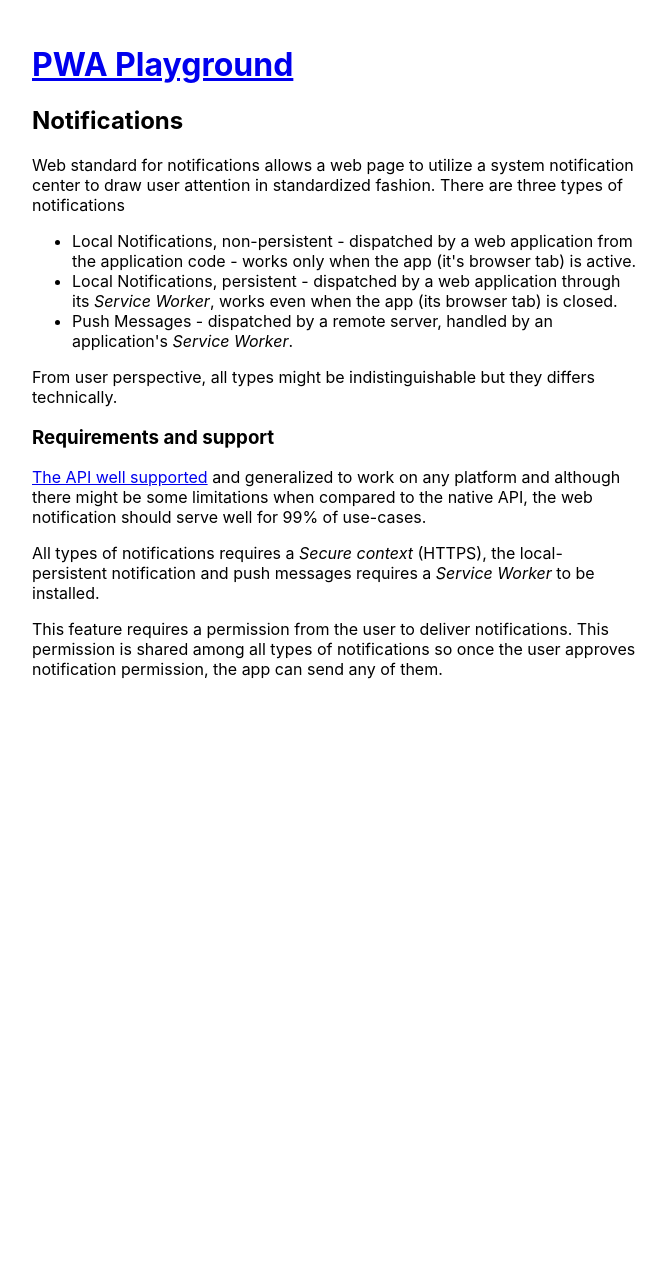
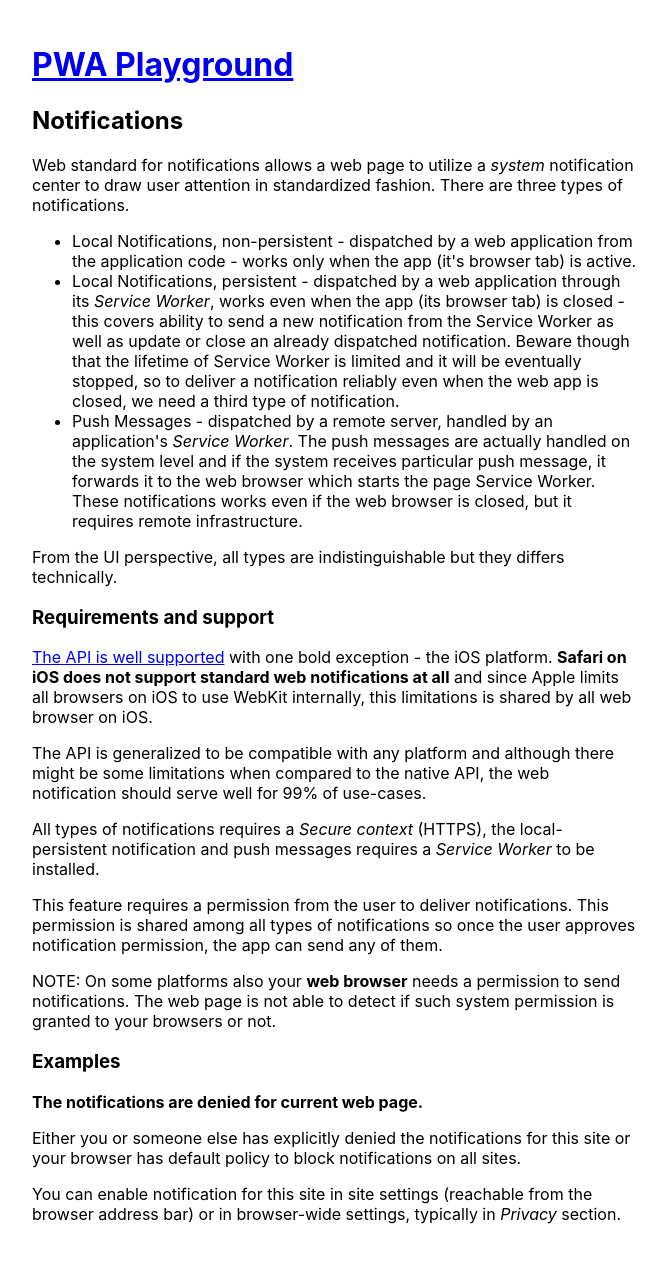
Before and after one commit to czabaj/pwa-playground, a Next.js app: page /notifications in a window 1280 px wide. Shown: the whole page, without its empty margins (0-666 px from the left). Before the commit the page ends 800 px from the top, so only its background shows below. Built offline with nearby package versions, Linux system fonts and the light colour scheme; what @googlemaps/react-wrapper would draw is missing.

Commit message:
feat(notifications): improve docs, handle unsupported platform

```diff
--- a/hook/useNotifications.ts
+++ b/hook/useNotifications.ts
@@ -6,13 +6,33 @@ export const notificationsDeniedAlert = () =>
   );
 
 const notificationNotGrantedError = () => {
-  console.error(`The app misses a permission for sending notifications`);
+  throw new Error(`The app misses a permission for sending notifications`);
 };
 
-export const useNotifications = () => {
-  const [permission, setPermission] = React.useState<NotificationPermission>(
-    Notification.permission
-  );
+const notificationUnsupportedError = () => {
+  throw new Error(`The Notification API is not supported in this browser`);
+};
+
+export type NotificationPermissionEnhanced =
+  | NotificationPermission
+  | `unsupported`;
+
+export const useNotifications: () => {
+  permission: NotificationPermissionEnhanced;
+  requestPermission: () => Promise<NotificationPermission>;
+  sendNotification: () => void;
+  sendPersistentNotification: () => Promise<void>;
+} =
+  typeof Notification === `undefined`
+    ? () => ({
+        permission: `unsupported`,
+        requestPermission: notificationUnsupportedError as any,
+        sendNotification: notificationUnsupportedError as any,
+        sendPersistentNotification: notificationUnsupportedError as any,
+      })
+    : () => {
+        const [permission, setPermission] =
+          React.useState<NotificationPermission>(Notification.permission);
         const permissionRef = React.useRef(permission);
         permissionRef.current = permission;
         const requestPermission = React.useCallback(
@@ -20,12 +40,12 @@ export const useNotifications = () => {
           []
         );
         const sendNotification = React.useCallback(() => {
-    new Notification("Vibration Sample", {
-      body: "Buzz! Buzz!",
+          new Notification("PWA Demo notification", {
+            body: "This notification was send through application code (local, non-persistent).",
             tag: "vibration-sample",
           });
         }, []);
-  const sendPermanentNotification = React.useCallback(() => {
+        const sendPersistentNotification = React.useCallback(() => {
           return navigator.serviceWorker.ready.then((registration) =>
             registration.showNotification("Vibration Sample", {
               body: "Buzz! Buzz!",
@@ -39,10 +59,10 @@ export const useNotifications = () => {
           sendNotification:
             permission === `granted`
               ? sendNotification
-        : (notificationNotGrantedError as any as typeof sendNotification),
-    sendPermanentNotification:
+              : (notificationNotGrantedError as any),
+          sendPersistentNotification:
             permission === `granted`
-        ? sendPermanentNotification
-        : (notificationNotGrantedError as any as typeof sendPermanentNotification),
+              ? sendPersistentNotification
+              : (notificationNotGrantedError as any),
         };
       };
--- a/pages/notifications.tsx
+++ b/pages/notifications.tsx
@@ -1,13 +1,86 @@
 import { LayoutDocs } from "../components/LayoutDocs";
+import {
+  notificationsDeniedAlert,
+  useNotifications,
+} from "../hook/useNotifications";
 
-export const Notifications = () => {
+const NotificationsExamples = () => {
+  const notifications = useNotifications();
+  if (notifications.permission === `unsupported`) {
+    return (
+      <p>
+        <b>The Notification API is not supported in current browser</b>
+      </p>
+    );
+  }
+  if (notifications.permission === `denied`) {
+    return (
+      <>
+        <p>
+          <b>The notifications are denied for current web page.</b>
+        </p>
+        <p>
+          Either you or someone else has explicitly denied the notifications for
+          this site or your browser has default policy to block notifications on
+          all sites.
+        </p>
+        <p>
+          You can enable notification for this site in site settings (reachable
+          from the browser address bar) or in browser-wide settings, typically
+          in <i>Privacy</i> section.
+        </p>
+      </>
+    );
+  }
+  const onNotificationClick =
+    notifications.permission === `default`
+      ? () =>
+          notifications.requestPermission!().then(
+            notifications.sendNotification,
+            notificationsDeniedAlert
+          )
+      : notifications.sendNotification;
+  const onPersistentNotificationClick =
+    notifications.permission === `default`
+      ? () =>
+          notifications.requestPermission!().then(
+            notifications.sendPersistentNotification,
+            notificationsDeniedAlert
+          )
+      : notifications.sendPersistentNotification;
+  return (
+    <>
+      {notifications.permission === `default` && (
+        <p>NOTE: You will be prompted for notification permission.</p>
+      )}
+      <h4>Local non-persistent</h4>
+      <p>
+        Following button will send a notification into your device&apos;s
+        notification center from the application&apos;s code.
+      </p>
+      <button onClick={onNotificationClick} type="button">
+        Send notification
+      </button>
+      <h4>Local persistent</h4>
+      <p>
+        Following button will send a notification into your device&apos;s
+        notification center from a <i>Service Worker</i>.
+      </p>
+      <button onClick={onPersistentNotificationClick} type="button">
+        Send notification
+      </button>
+    </>
+  );
+};
+
+const Notifications = () => {
   return (
     <LayoutDocs>
       <h2>Notifications</h2>
       <p>
-        Web standard for notifications allows a web page to utilize a system
-        notification center to draw user attention in standardized fashion.
-        There are three types of notifications
+        Web standard for notifications allows a web page to utilize a{" "}
+        <em>system</em> notification center to draw user attention in
+        standardized fashion. There are three types of notifications.
       </p>
       <ul>
         <li>
@@ -18,23 +91,40 @@ export const Notifications = () => {
         <li>
           Local Notifications, persistent - dispatched by a web application
           through its <i>Service Worker</i>, works even when the app (its
-          browser tab) is closed.
+          browser tab) is closed - this covers ability to send a new
+          notification from the Service Worker as well as update or close an
+          already dispatched notification. Beware though that the lifetime of
+          Service Worker is limited and it will be eventually stopped, so to
+          deliver a notification reliably even when the web app is closed, we
+          need a third type of notification.
         </li>
         <li>
           Push Messages - dispatched by a remote server, handled by an
-          application&apos;s <i>Service Worker</i>.
+          application&apos;s <i>Service Worker</i>. The push messages are
+          actually handled on the system level and if the system receives
+          particular push message, it forwards it to the web browser which
+          starts the page Service Worker. These notifications works even if the
+          web browser is closed, but it requires remote infrastructure.
         </li>
       </ul>
       <p>
-        From user perspective, all types might be indistinguishable but they
+        From the UI perspective, all types are indistinguishable but they
         differs technically.
       </p>
       <h3>Requirements and support</h3>
       <p>
-        <a href="https://caniuse.com/notifications">The API well supported</a>{" "}
-        and generalized to work on any platform and although there might be some
-        limitations when compared to the native API, the web notification should
-        serve well for 99% of use-cases.
+        <a href="https://caniuse.com/notifications">
+          The API is well supported
+        </a>{" "}
+        with one bold exception - the iOS platform.{" "}
+        <b>Safari on iOS does not support standard web notifications at all</b>{" "}
+        and since Apple limits all browsers on iOS to use WebKit internally,
+        this limitations is shared by all web browser on iOS.
+      </p>
+      <p>
+        The API is generalized to be compatible with any platform and although
+        there might be some limitations when compared to the native API, the web
+        notification should serve well for 99% of use-cases.
       </p>
       <p>
         All types of notifications requires a <i>Secure context</i> (HTTPS), the
@@ -47,6 +137,13 @@ export const Notifications = () => {
         notifications so once the user approves notification permission, the app
         can send any of them.
       </p>
+      <p>
+        NOTE: On some platforms also your <b>web browser</b> needs a permission
+        to send notifications. The web page is not able to detect if such system
+        permission is granted to your browsers or not.
+      </p>
+      <h3>Examples</h3>
+      <NotificationsExamples />
     </LayoutDocs>
   );
 };
```
Also changed, not shown: pages/demo.tsx (+9 -4 lines). Lines whose indentation alone changed are shown as unchanged.
